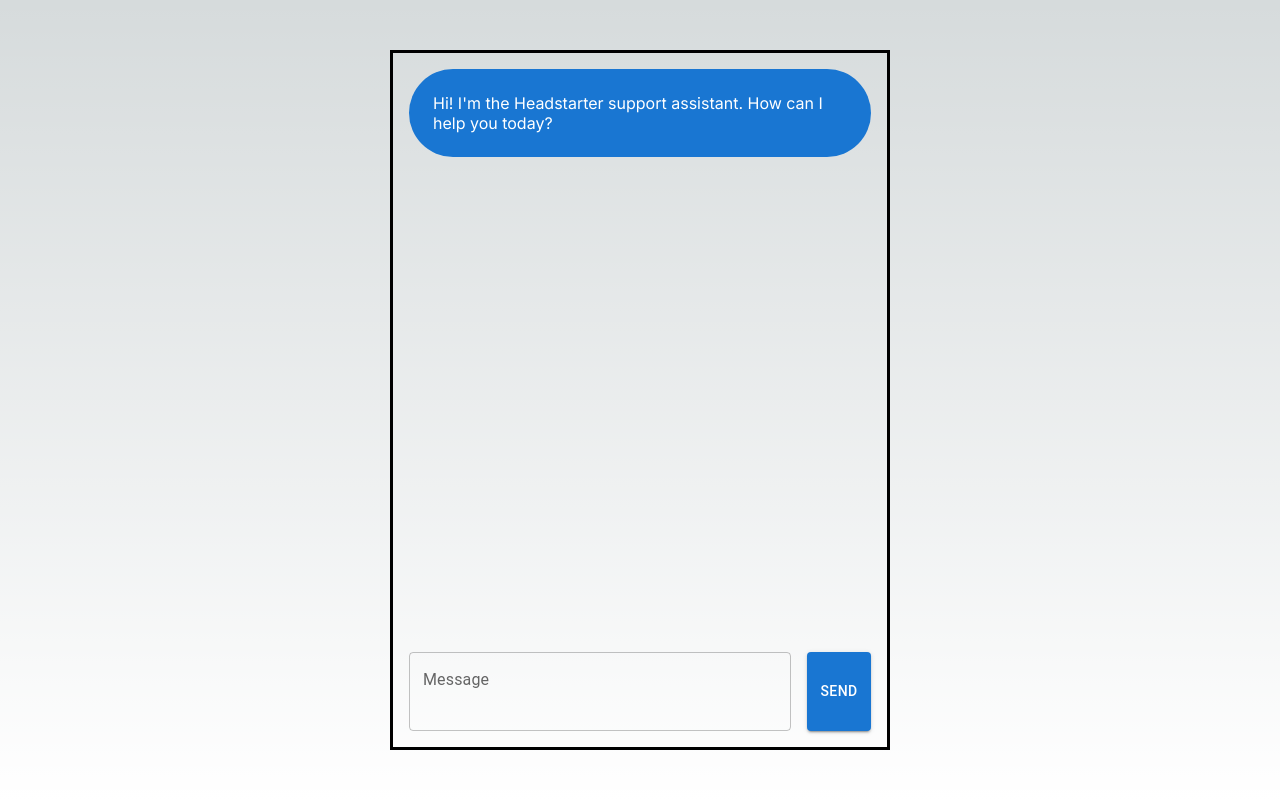
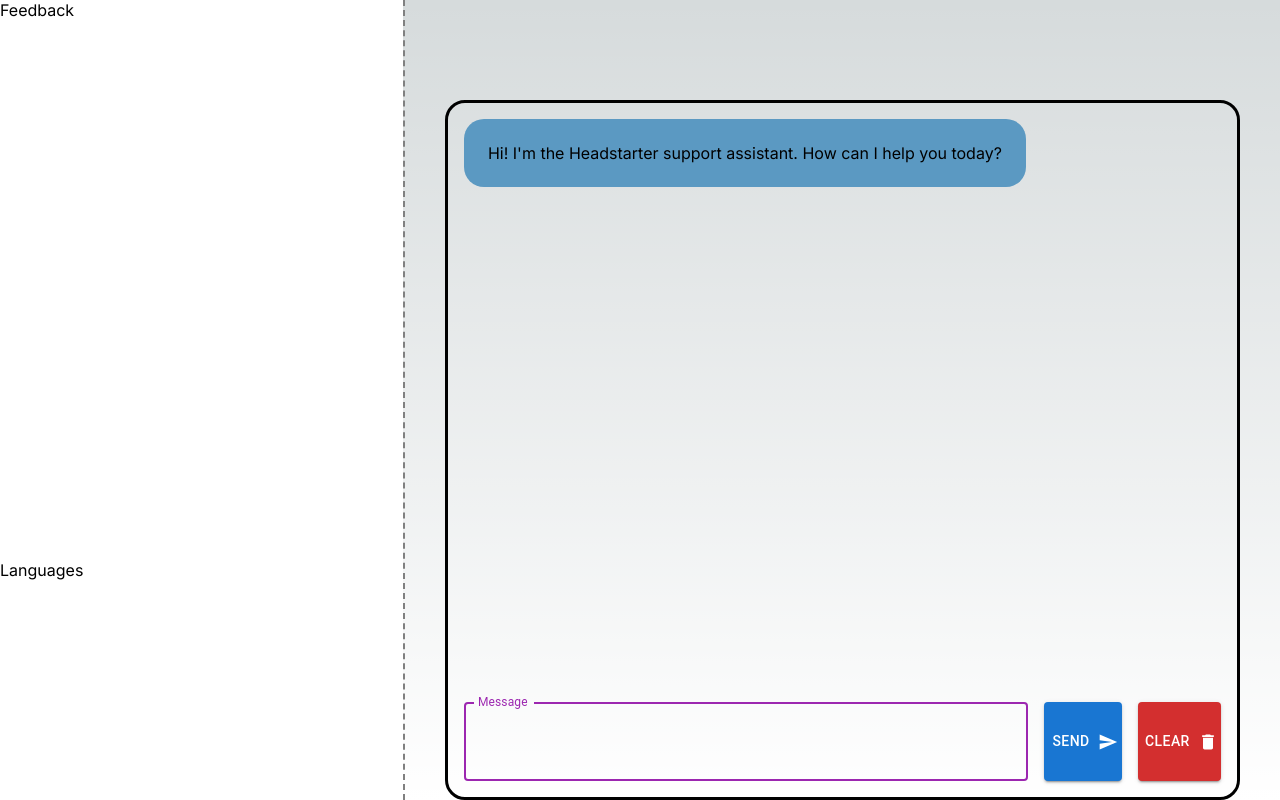
Before and after one commit to BabikerBabiker/ai-chatbot, a Next.js app: page / in a window 1280 px wide. Built offline with nearby package versions, Linux system fonts and the light colour scheme.

Commit message:
Update page.js
Rearranged layout of chatbot

```diff
--- a/app/page.js
+++ b/app/page.js
@@ -1,8 +1,9 @@
 "use client";
-
-import { Box, Button, Stack, TextField } from "@mui/material";
+import { Box, Button, Stack, TextField, Divider } from "@mui/material";
 import { useEffect, useRef, useState } from "react";
 import ReactMarkdown from "react-markdown";
+import SendIcon from '@mui/icons-material/Send';
+import DeleteIcon from '@mui/icons-material/Delete';
 
 export default function Home() {
   const [messages, setMessages] = useState([
@@ -81,6 +82,11 @@
       setIsLoading(false);
     }
   };
+  const clearChat = () => {
+    setMessages([]);
+    setMessage("");
+    setIsLoading(false);
+    }
 
   const handleKeyPress = (event) => {
     if (event.key === "Enter" && !event.shiftKey) {
@@ -94,7 +100,6 @@
   const scrollToBottom = () => {
     messagesEndRef.current?.scrollIntoView({ behavior: "smooth" });
   };
-
   useEffect(() => {
     scrollToBottom();
   }, [messages]);
@@ -104,17 +109,39 @@
       width="100vw"
       height="100vh"
       display="flex"
-      flexDirection="column"
+      flexDirection="row"
       justifyContent="center"
-      alignItems="center"
+      alignItems="flex-end"
     >
       <Stack
+      height="100vh"
+      width="40vw"
+      backgroundColor="white">
+        <Stack
+        height = "70vh"
+        >Feedback</Stack>
+        <Stack
+        height = "30vh"
+        >Languages</Stack>
+      </Stack>
+      <Divider
+        orientation="vertical"
+        sx={{
+          borderRightWidth: '2px',
+          borderColor: 'gray',
+          borderStyle: 'dashed',
+        }}
+      />
+      <Stack
         direction={"column"}
-        width="500px"
+        width="1000px"
         height="700px"
         border="3px solid black"
+        borderRadius={5}
         p={2}
         spacing={3}
+        marginRight={5}
+        marginLeft={5}
       >
         <Stack
           direction={"column"}
@@ -134,11 +161,11 @@
               <Box
                 bgcolor={
                   message.role === "assistant"
-                    ? "primary.main"
-                    : "secondary.main"
+                    ? "#5B99C2"
+                    : "#F9DBBA"
                 }
-                color="white"
-                borderRadius={16}
+                color="black"
+                borderRadius={5}
                 p={3}
               >
                 <ReactMarkdown>{message.content}</ReactMarkdown>
@@ -150,6 +177,8 @@
         <Stack direction={"row"} spacing={2}>
           <TextField
             label="Message"
+            color="secondary"
+            focused
             fullWidth
             value={message}
             onChange={(e) => setMessage(e.target.value)}
@@ -162,8 +191,18 @@
             variant="contained"
             onClick={sendMessage}
             disabled={isLoading}
+            endIcon={<SendIcon />}
           >
             Send
+          </Button>
+          <Button
+            variant="contained"
+            color="error"
+            onClick={clearChat}
+            disabled={isLoading}
+            endIcon={<DeleteIcon />}
+          >
+            Clear
           </Button>
         </Stack>
       </Stack>
```
